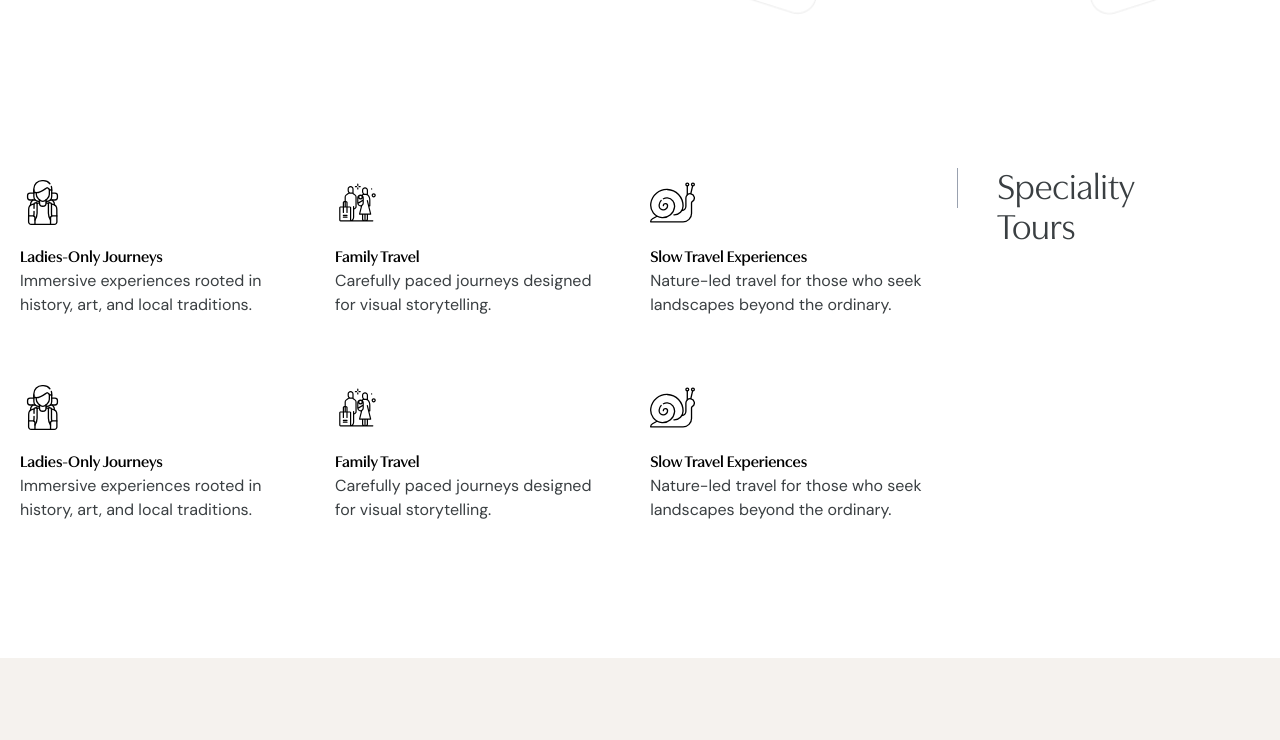
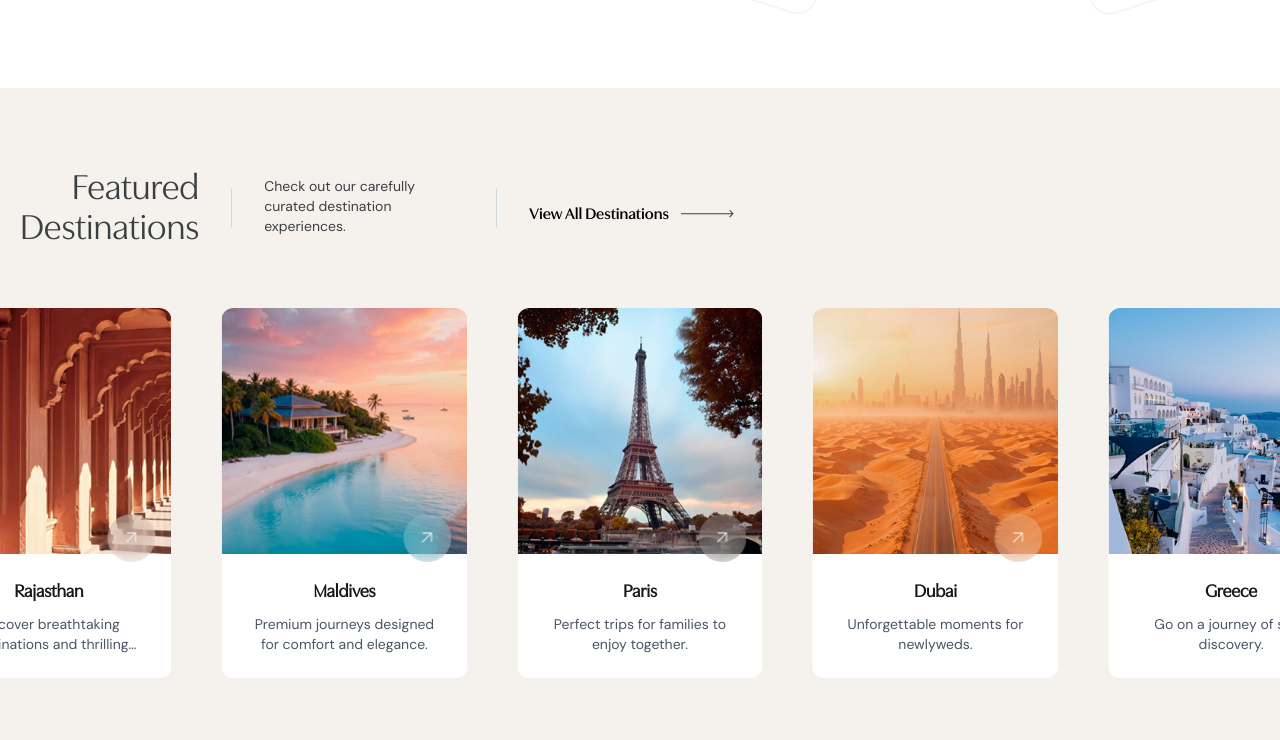
Before and after one commit to teamlead-glitch/maximillian-frontend, a Next.js app: page / in a window 1280 px wide. Shown: the part 1252-1992 px from the top of the page. Built offline with nearby package versions, Linux system fonts and the light colour scheme; no server answers; a web font is replaced by a local one.

Commit message:
tag group in homepage

```diff
--- a/src/components/home/HomePage.tsx
+++ b/src/components/home/HomePage.tsx
@@ -22,7 +22,7 @@ export default function HomePage() {
             <AboutSection />
             <SignatureJourney />
             <ExperienceTour />
-            <SpecialityTours />
+            {/* <SpecialityTours /> */}
             <FeaturedDestinations />
             <DesignYourTrips />
             <Testimonials />
```
